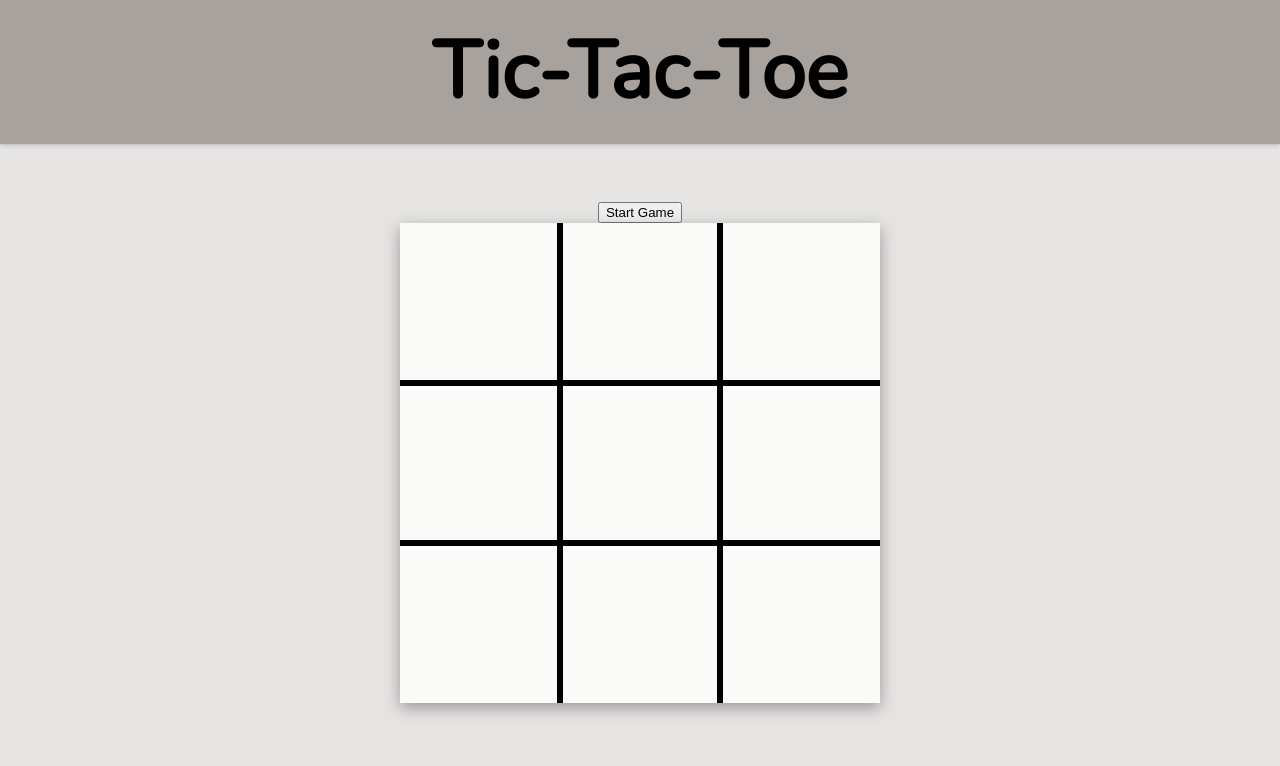
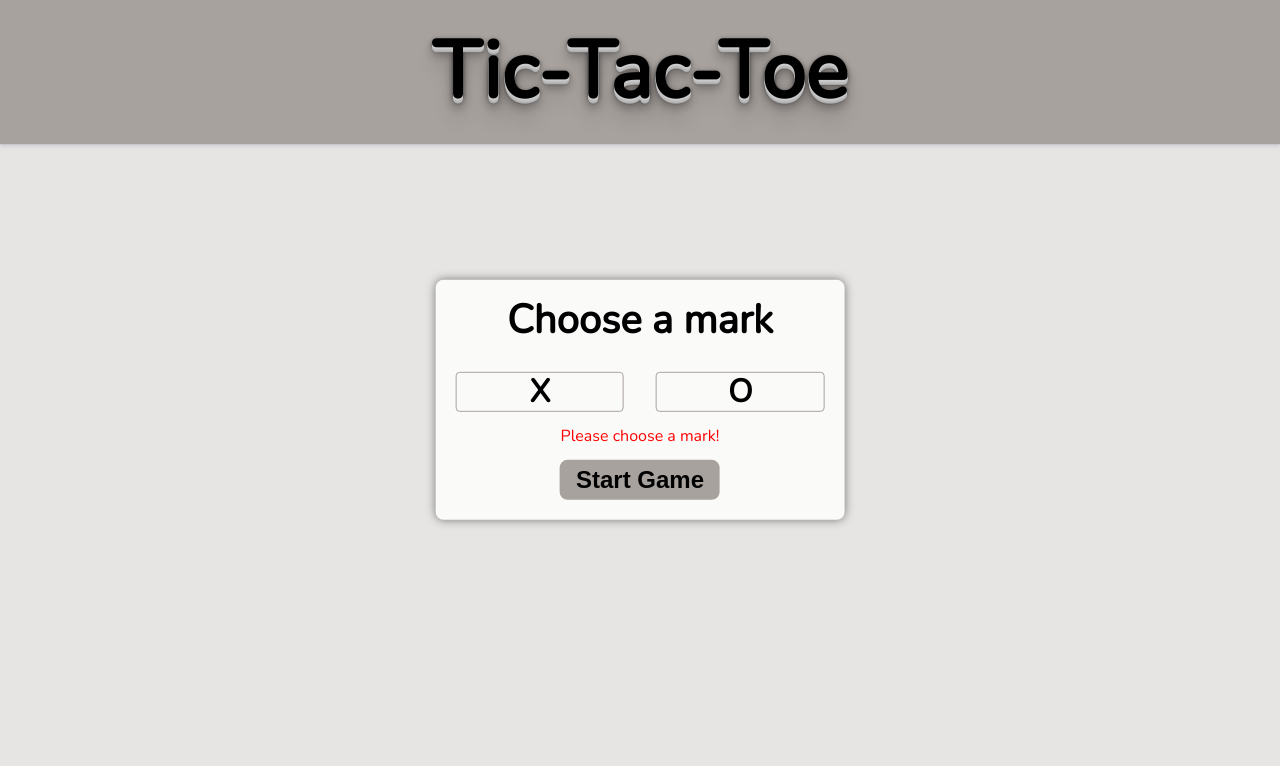
Before and after one commit to ev0clu/tictactoe, a website: page index.html in a window 1280 px wide. Both pictures are taken after a click on the button "Start Game". Shown: the top 766 px of the page. Drawn offline with nearby package versions, Linux system fonts and the light colour scheme.

Commit message:
Start modal windows is added

```diff
--- a/index.html
+++ b/index.html
@@ -13,12 +13,11 @@
         />
     </head>
     <body>
-        <header>
+        <header class="header">
             <h1>Tic-Tac-Toe</h1>
         </header>
-        <main>
-            <button id="btn-start">Start Game</button>
-            <div id="gameboard"></div>
+        <main class="main">
+            <div class="gameboard inactive"></div>
         </main>
         <footer class="footer">
             <p>
@@ -31,6 +30,19 @@
                 <img class="github-img" src="github-logo.png" alt="Github logo" />
             </a>
         </footer>
+        <div class="modal">
+            <div class="modal-content">
+                <div class="title">
+                    <h1>Choose a mark</h1>
+                </div>
+                <ul class="mark-container">
+                    <li class="mark-x">X</li>
+                    <li class="mark-o">O</li>
+                </ul>
+                <div id="warning"></div>
+                <button id="btn-start">Start Game</button>
+            </div>
+        </div>
         <script src="script.js"></script>
     </body>
 </html>
--- a/script.js
+++ b/script.js
@@ -1,10 +1,15 @@
 // --------- Document methods --------- //
-let gameBoardDiv = document.getElementById('gameboard');
+let gameBoardContainer = document.querySelector('.gameboard');
 const startButton = document.getElementById('btn-start');
+const markX = document.querySelector('.mark-x');
+const markO = document.querySelector('.mark-o');
+const warning = document.getElementById('warning');
+const modal = document.querySelector('.modal');
 
 // --------- Functions declaration  --------- //
-const Player = (name) => {
-    //let name;
+const Player = (mark) => {
+    const storeMark = () => mark;
+    return { storeMark };
 };
 
 const gameBoard = (() => {
@@ -33,14 +38,14 @@ const gameBoard = (() => {
     };
 
     const create = () => {
-        gameBoardDiv.textContent = '';
+        gameBoardContainer.textContent = '';
         let index = 0;
         board.forEach((cell) => {
             const gridCell = document.createElement('div');
-            gridCell.setAttribute('class', `cell`);
+            gridCell.setAttribute('class', 'cell');
             gridCell.setAttribute('data-index', `${index}`);
             gridCell.textContent = cell;
-            gameBoardDiv.appendChild(gridCell);
+            gameBoardContainer.appendChild(gridCell);
             index += 1;
         });
         setSpot();
@@ -50,10 +55,55 @@ const gameBoard = (() => {
     return { create };
 })();
 
-const displayController = (() => {})();
+const displayController = (() => {
+    const setWarning = () => {
+        warning.textContent = 'Please choose a mark!';
+    };
+
+    const removeWarning = () => {
+        warning.textContent = '';
+    };
+
+    const showBoard = () => {
+        modal.style.display = 'none';
+        gameBoardContainer.classList.remove('inactive');
+        gameBoard.create();
+    };
+
+    const isWarning = () => {
+        if (markX.classList.contains('active')) {
+            ///storeMark(markX.textContent);
+            showBoard();
+        } else if (markO.classList.contains('active')) {
+            showBoard();
+            //storeMark(markO.textContent);
+        } else setWarning();
+    };
+
+    return { isWarning, removeWarning };
+})();
 
 // --------- Event listeners --------- //
 // Pressed 'Add button' open the Pop up menu
 startButton.addEventListener('click', () => {
-    gameBoard.create();
+    displayController.isWarning();
+
+    //gameBoard.create();
+    //const mark = Player();
+    //const mark = displayController.getMark;
+    //console.log(mark);
 });
+
+markX.addEventListener('click', () => {
+    displayController.removeWarning();
+    markO.classList.remove('active');
+    markX.classList.add('active');
+    //const mark = Player(markX.textContent);
+});
+
+markO.addEventListener('click', () => {
+    displayController.removeWarning();
+    markX.classList.remove('active');
+    markO.classList.add('active');
+    //displayController.storeMark(markO.textContent);
+});
--- a/style.css
+++ b/style.css
@@ -133,9 +133,13 @@ table {
 /* --- Reset end --- */
 
 :root {
+    --board-shadow: rgba(0, 0, 0, 0.35) 0px 5px 15px;
+    --spot-choose-border-color: #14b8a6;
     --body-color: #e7e5e4;
     --header-color: #a8a29e;
     --board-color: #fafaf9;
+    --button-start-color: #a8a29e;
+    --button-start-color-hover: #d6d3d1;
 }
 
 body {
@@ -162,6 +166,10 @@ header {
 header > h1 {
     font-size: 5rem;
     font-weight: 900;
+    text-shadow: 0 1px 0 #ccc, 0 2px 0 #c9c9c9, 0 3px 0 #bbb, 0 4px 0 #b9b9b9, 0 5px 0 #aaa,
+        0 6px 1px rgba(0, 0, 0, 0.1), 0 0 5px rgba(0, 0, 0, 0.1), 0 1px 3px rgba(0, 0, 0, 0.3),
+        0 3px 5px rgba(0, 0, 0, 0.2), 0 5px 10px rgba(0, 0, 0, 0.25), 0 10px 10px rgba(0, 0, 0, 0.2),
+        0 20px 20px rgba(0, 0, 0, 0.15);
 }
 
 main {
@@ -172,12 +180,16 @@ main {
     /*border: 1px solid red;*/
 }
 
-#gameboard {
+.gameboard {
     display: grid;
     grid-template-columns: repeat(3, 10rem);
     grid-template-rows: repeat(3, 10rem);
-    box-shadow: rgba(0, 0, 0, 0.35) 0px 5px 15px;
+    box-shadow: var(--board-shadow);
     background-color: var(--board-color);
+}
+
+.gameboard.inactive {
+    display: none;
 }
 
 .cell {
@@ -189,19 +201,19 @@ main {
     cursor: pointer;
 }
 
-.cell:nth-child(-n+3) {
+.cell:nth-child(-n + 3) {
     border-top: 0;
 }
 
-.cell:nth-child(3n+1) {
+.cell:nth-child(3n + 1) {
     border-left: 0;
 }
 
-.cell:nth-child(n+7) {
+.cell:nth-child(n + 7) {
     border-bottom: 0;
 }
 
-.cell:nth-child(3n+3) {
+.cell:nth-child(3n + 3) {
     border-right: 0;
 }
 
@@ -232,3 +244,90 @@ main {
     width: 25px;
     height: 25px;
 }
+
+/* Pop up start menu */
+
+.modal {
+    display: block; /* Show the pop-up by default */
+    position: fixed; /* Position the pop-up fixed on the screen */
+    top: 50%; /* Position the pop-up vertically centered */
+    left: 50%; /* Position the pop-up horizontally centered */
+    transform: translate(-50%, -50%); /* Offset the pop-up to the center of the screen */
+    z-index: 1; /* Make sure the pop-up is on top of other elements */
+    background-color: var(--board-color); /* Set the background color of the pop-up */
+    box-shadow: 0 0 10px rgba(0, 0, 0, 0.5); /* Add a shadow to the pop-up */
+    padding: 20px; /* Add some padding to the pop-up */
+    border-radius: 8px;
+}
+
+.modal-content {
+    display: flex;
+    flex-direction: column;
+    justify-content: center;
+    align-items: center;
+}
+
+.modal-content h1 {
+    font-size: 2.5rem;
+    font-weight: 900;
+    margin-bottom: 2rem;
+}
+
+.mark-container {
+    display: flex;
+    flex-direction: row;
+    justify-content: center;
+    align-items: center;
+    gap: 2rem;
+}
+
+.mark-container li {
+    display: flex;
+    justify-content: center;
+    align-items: center;
+    padding: 0.2rem;
+    width: 5em;
+    font-size: 2rem;
+    font-weight: 600;
+    border-radius: 4px;
+    border: 1px solid #a8a29e;
+}
+
+.mark-container li:hover {
+    box-shadow: inset 0 -0.3rem var(--spot-choose-border-color);
+}
+
+.mark-container .active {
+    border: 1px solid #44403c;
+    box-shadow: inset 0 -0.3rem var(--spot-choose-border-color);
+}
+
+#btn-start {
+    border: none;
+    display: flex;
+    justify-content: center;
+    align-items: center;
+    font-size: 1.5rem;
+    font-weight: 600;
+    color: black;
+    width: 10rem;
+    height: 2.5rem;
+    background-color: var(--button-start-color);
+    border-radius: 8px;
+}
+#btn-start:hover {
+    cursor: pointer;
+    background-color: var(--button-start-color-hover);
+}
+
+#btn-start:active {
+    box-shadow: 0 0 5px rgba(0, 0, 0, 0.5);
+}
+
+#warning {
+    display: flex;
+    justify-content: center;
+    align-items: center;
+    height: 3rem;
+    color: red;
+}
```
Also changed, not shown: 1 other file.
